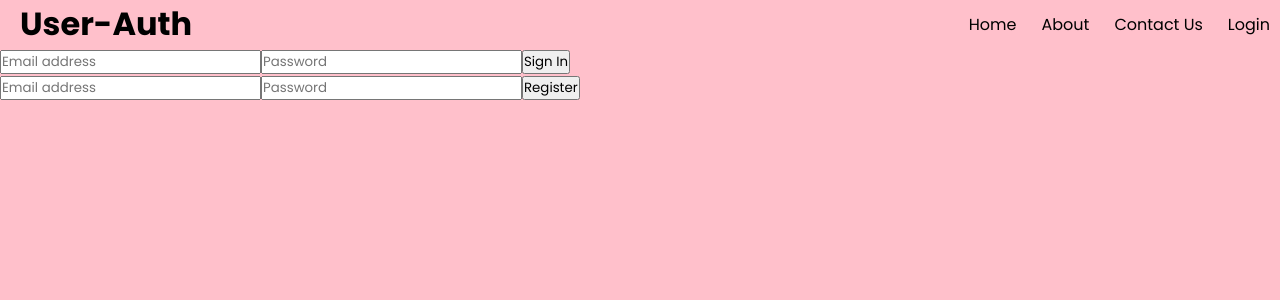
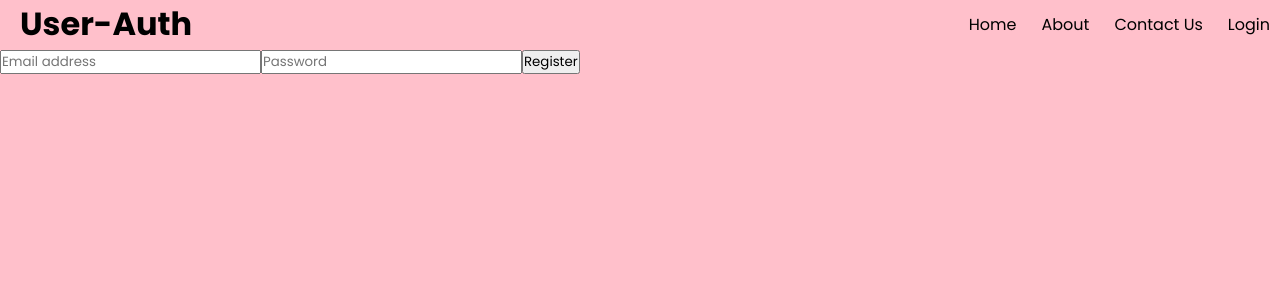
Before and after one commit to paulndalila/react-firebase-userauth, a React (Create React App) app: page / in a window 1280 px wide. Shown: the top 300 px of the page. Built offline with nearby package versions, Linux system fonts and the light colour scheme.

Commit message:
check if user has logged in or  not

```diff
--- a/src/App.js
+++ b/src/App.js
@@ -3,6 +3,9 @@ import Login from './Login';
 import Register from './Register';
 
 function App() {
+
+  const isLoggedIn = false;
+
   return (
     <div className="App">
       <div className='navbar'>
@@ -16,10 +19,8 @@ function App() {
           </ul>
       </div>
 
+      { isLoggedIn? <Login /> : <Register/> }
 
-
-      <Login />
-      <Register/>
     </div>
   );
 }
```
